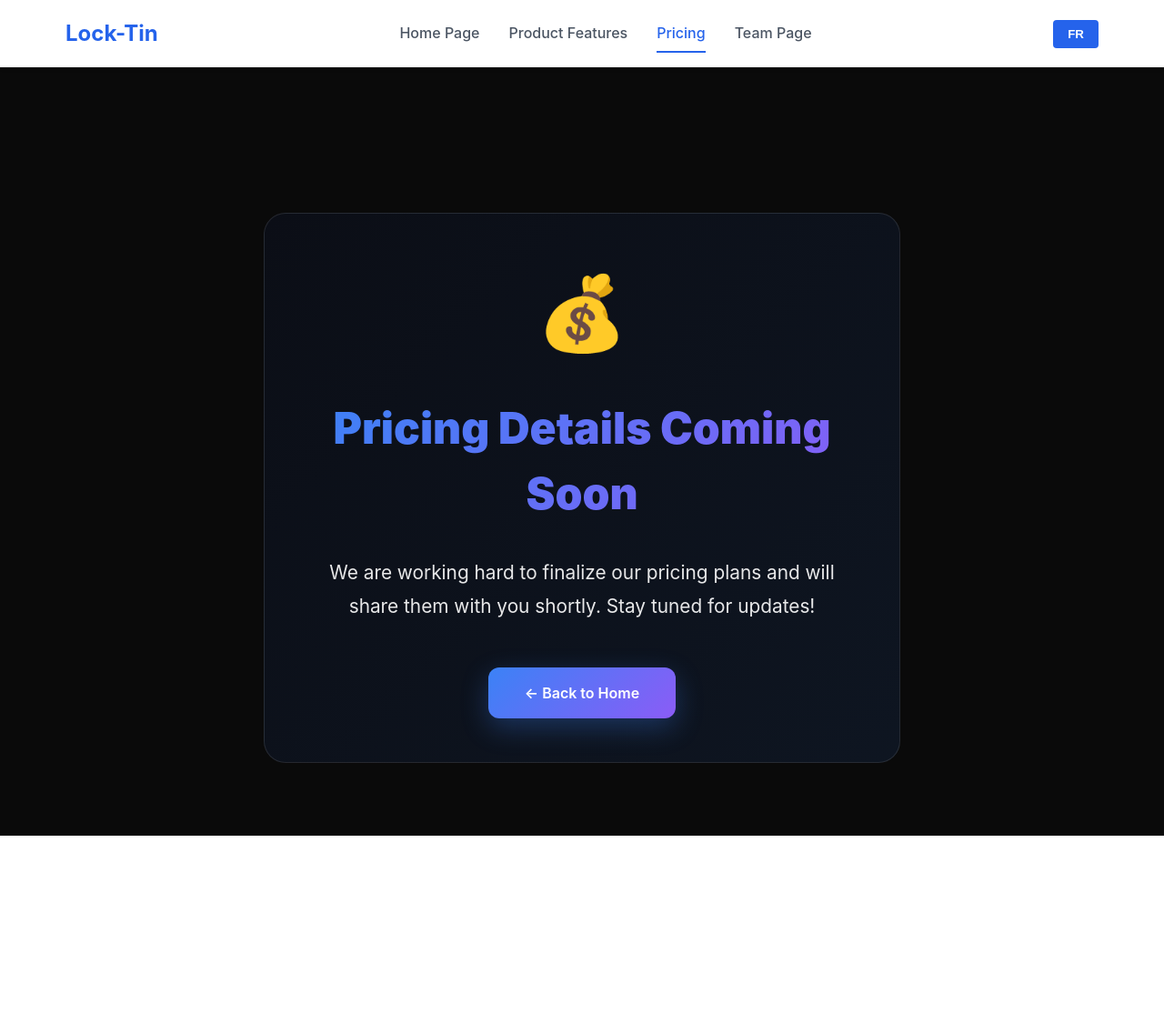
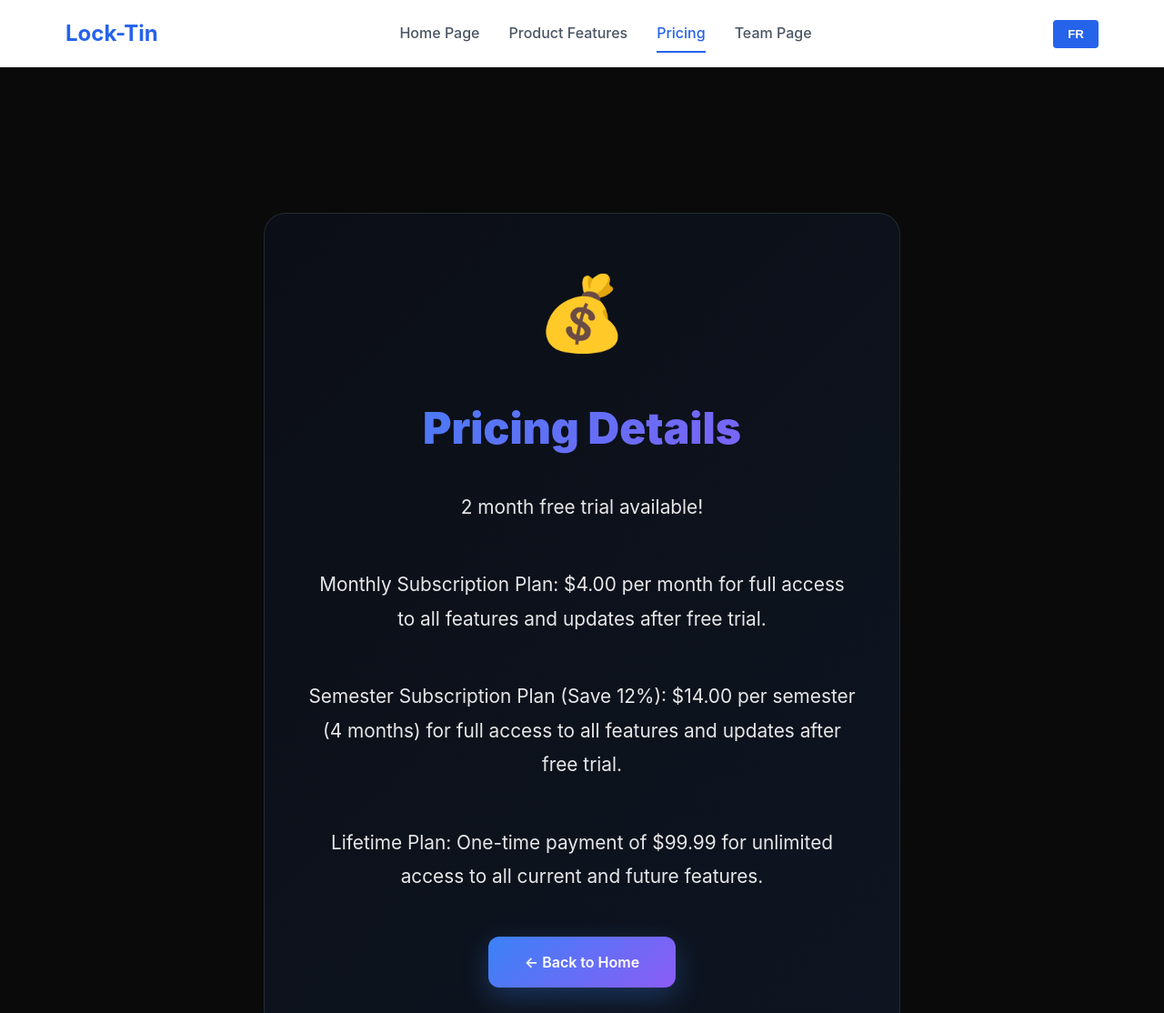
Before and after one commit to Axion2900/Lock-Tin, a plain HTML site: page pricing.html in a window 1280 px wide. Shown: the top 1114 px of the page at 91% size. Before the commit the page ends 919 px from the top, so only its background shows below. Drawn offline with Linux system fonts and the light colour scheme.

Commit message:
Fixed Pricing Page
updated pricing page, I can't guarantee the quality of the french :P

```diff
--- a/pricing.html
+++ b/pricing.html
@@ -24,11 +24,12 @@ Last Updated: 2025-11-01
         <div class="container">
           <div class="info-content">
             <div class="info-icon">💰</div>
-            <h1 class="info-title" data-i18n="pricing.title">Pricing Details Coming Soon</h1>
-            <p class="info-description" data-i18n="pricing.description">
-              We are working hard to finalize our pricing plans and will share them with you shortly. Stay tuned for updates!
-            </p>
-            <a href="/index.html" class="back-home-btn" data-i18n="pricing.backHome">← Back to Home</a>
+            <h1 class="info-title" data-i18n="pricing.title">Pricing Details</h1>
+            <p class="info-description" data-i18n="pricing.description"></p>
+            <p class="info-description" data-i18n="pricing.subscription.monthly"></p>
+            <p class="info-description" data-i18n="pricing.subscription.semester"></p>
+            <p class="info-description" data-i18n="pricing.subscription.lifetime"></p>
+              <a href="/index.html" class="back-home-btn" data-i18n="pricing.backHome">← Back to Home</a>
           </div>
         </div>
       </section>
--- a/scripts/i18n/translations.js
+++ b/scripts/i18n/translations.js
@@ -41,8 +41,11 @@ export const translations = {
         'features.page.subtitle': 'Discover everything Lock-Tin has to offer to enhance your campus life',
 
         // Pricing Page
-        'pricing.title': 'Pricing Details Coming Soon',
-        'pricing.description': 'We are working hard to finalize our pricing plans and will share them with you shortly. Stay tuned for updates!',
+        'pricing.title': 'Pricing Details',
+        'pricing.description': '2 month free trial available!',
+        'pricing.subscription.monthly': 'Monthly Subscription Plan: $4.00 per month for full access to all features and updates after free trial.',
+        'pricing.subscription.semester': 'Semester Subscription Plan (Save 12%): $14.00 per semester (4 months) for full access to all features and updates after free trial.',
+        'pricing.subscription.lifetime': 'Lifetime Plan: One-time payment of $99.99 for unlimited access to all current and future features.',
         'pricing.backHome': '← Back to Home',
 
         // Team Page
@@ -90,9 +93,13 @@ export const translations = {
         'features.page.subtitle': 'Découvrez tout ce que Lock-Tin a à offrir pour améliorer votre vie universitaire',
 
         // Pricing Page
-        'pricing.title': 'Détails de prix Bientôt Disponibles',
-        'pricing.description': 'Nous travaillons dur pour finaliser nos plans de tarification et les partagerons avec vous sous peu. Restez à l\'écoute pour les mises à jour!',
-        'pricing.backHome': '← Retour à l\'Accueil',
+        'pricing.title': 'Détails des tarifs',
+        'pricing.description': 'Essai gratuit de 2 mois disponible !',
+        'pricing.subscription.monthly': 'Abonnement mensuel : 4,00 $ par mois pour un accès complet à toutes les fonctionnalités et mises à jour après la période d’essai.',
+        'pricing.subscription.semester': 'Abonnement semestriel (économisez 12 %) : 14,00 $ par semestre (4 mois) pour un accès complet à toutes les fonctionnalités et mises à jour après la période d’essai.',
+        'pricing.subscription.lifetime': 'Forfait à vie : paiement unique de 99,99 $ pour un accès illimité à toutes les fonctionnalités actuelles et futures.',
+        'pricing.backHome': '← Retour à l’accueil',
+
 
         // Team Page
         'team.title': 'Rencontrez l\'Équipe Axion',
```
